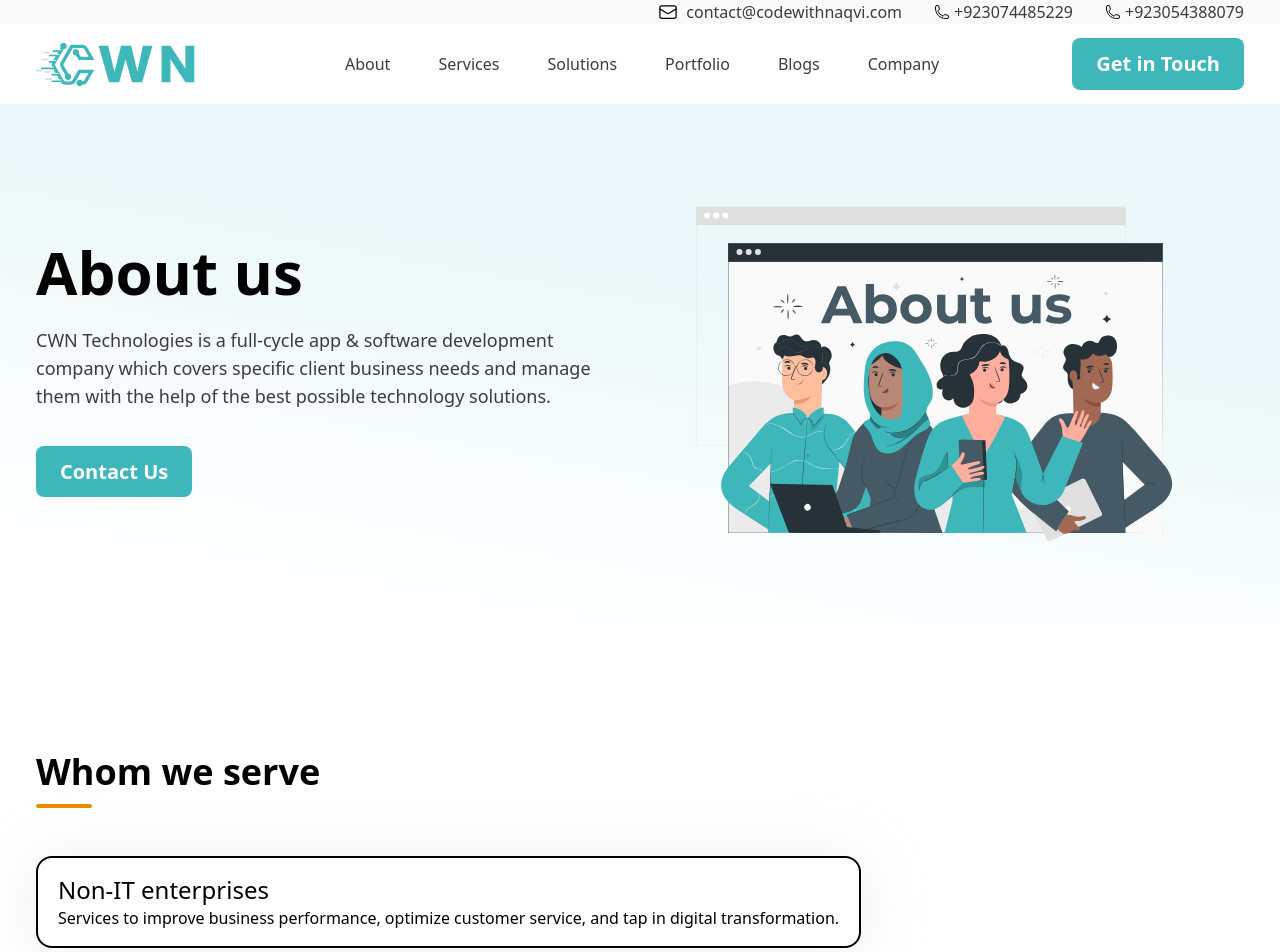
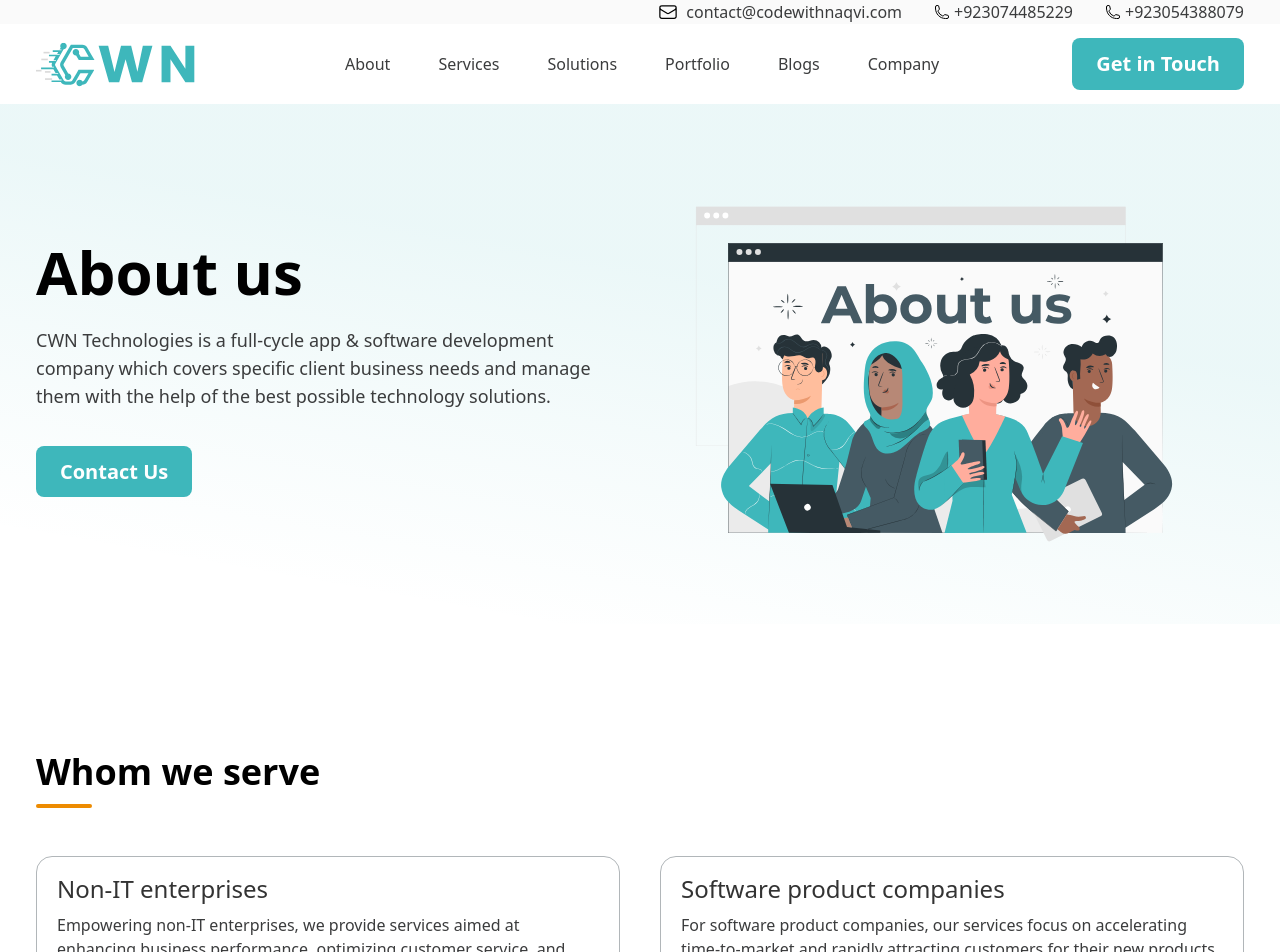
Before and after one commit to Malik-Haziq/CWN-Tech, a React (Vite) app: page /about in a window 1280 px wide. Shown: the top 952 px of the page. Built offline with nearby package versions, Linux system fonts and the light colour scheme; a web font is replaced by a local one.

Commit message:
whom we serve completed

```diff
--- a/src/pages/about/About.jsx
+++ b/src/pages/about/About.jsx
@@ -25,15 +25,20 @@ export function About() {
       />
 
       {/* /////////////////////  Whom we serve */}
-      <section className="section mt-32">
+      <section className="section mt-32 mb-16">
         <h2 className="h2">Whom we serve</h2>
         <div className="flex flex-col sm:flex-row items-center justify-between gap-10">
-          <div className="rounded-2xl border-2 py-4 px-5 shadow-card">
-            <h3 className="text-lg lg:text-xl xl:text-2xl font-medium ">Non-IT enterprises</h3>
-            <p>Services to improve business performance, optimize customer service, and tap in digital transformation.</p>
+          <div className="rounded-2xl py-4 px-5 border-[1px] border-sub flex-1">
+            <h3 className="text-sub-heading text-xl xl:text-2xl font-medium mb-2">Non-IT enterprises</h3>
+            <p className="text-para">Empowering non-IT enterprises, we provide services aimed at enhancing business performance, optimizing customer service, and driving digital transformation initiatives.</p>
+          </div>
+          <div className="rounded-2xl py-4 px-5 border-[1px] border-sub flex-1">
+            <h3 className="text-sub-heading text-xl xl:text-2xl font-medium mb-2">Software product companies</h3>
+            <p className="text-para">For software product companies, our services focus on accelerating time-to-market and rapidly attracting customers for their new products, ensuring a competitive edge in the market.</p>
           </div>
         </div>
       </section>
+
       {/* ///////////////////  Who we are */}
       <WhoAeAre />
       {/* /////////////////////  contact */}
```
